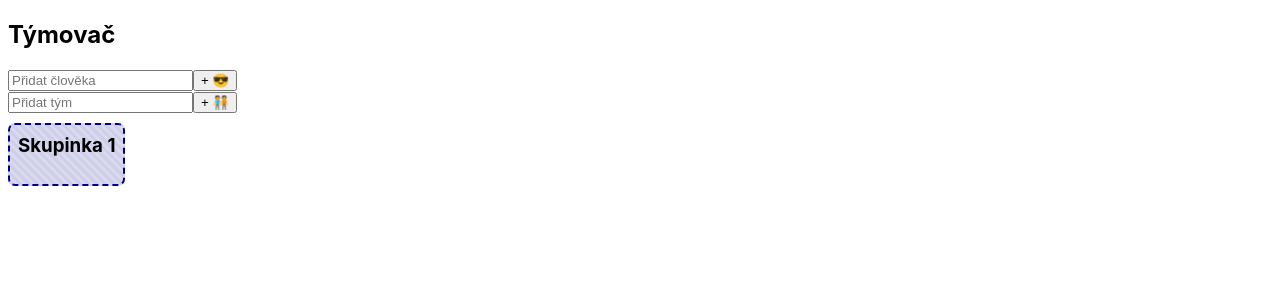
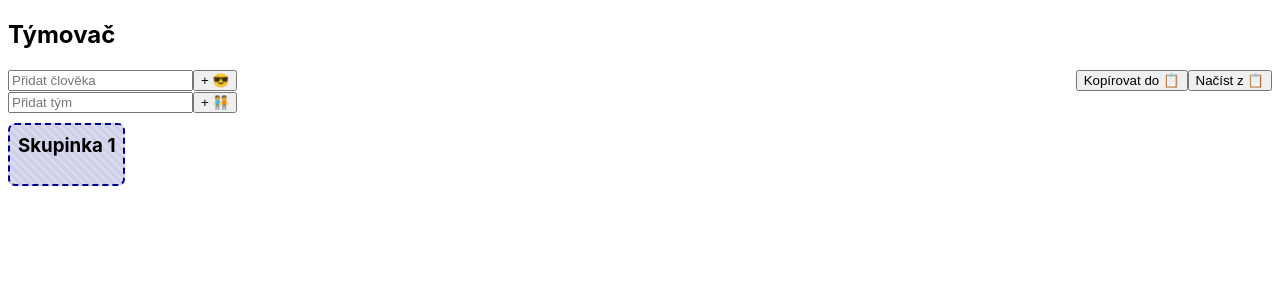
Before and after one commit to OSDVF/tymovac, a Nuxt app: page / in a window 1280 px wide. Shown: the top 300 px of the page. Built offline with nearby package versions, Linux system fonts and the light colour scheme.

Commit message:
Import, export

```diff
--- a/app.vue
+++ b/app.vue
@@ -1,6 +1,10 @@
 <template>
   <div>
     <h2>Týmovač</h2>
+    <div style="float:right">
+      <button @click="copyToClip">Kopírovat do 📋</button>
+      <button @click="getFromClip">Načíst z 📋</button>
+    </div>
     <form @submit.prevent="newPerson">
       <input
         type="text"
@@ -27,6 +31,7 @@
         type="submit"
         value="+ 🧑‍🤝‍🧑"
       />
+      &ensp;
     </form>
     <div class="teams">
       <div
@@ -135,7 +140,8 @@ export default {
       if (localStorage.teams) {
         var parsed;
         try {
-          parsed = JSON.parse(localStorage.teams)
+          parsed = JSON.parse(localStorage.teams);
+          this.error = '';
         }
         catch (e) {
           this.error = e;
@@ -238,6 +244,52 @@ export default {
           this.save();
         }
       }
+    },
+    async getFromClip() {
+      const text = await navigator.clipboard.readText();
+      try {
+        this.teams = JSON.parse(text);
+        this.error = '';
+      }
+      catch (e) {
+        this.error = e;
+      }
+    },
+    copyToClip() {
+      var text = JSON.stringify(this.teams);
+
+      function fallbackCopyTextToClipboard(text) {
+        var textArea = document.createElement("textarea");
+        textArea.value = text;
+
+        // Avoid scrolling to bottom
+        textArea.style.top = "0";
+        textArea.style.left = "0";
+        textArea.style.position = "fixed";
+
+        document.body.appendChild(textArea);
+        textArea.focus();
+        textArea.select();
+
+        try {
+          var successful = document.execCommand('copy');
+          var msg = successful ? 'successful' : 'unsuccessful';
+          console.log('Fallback: Copying text command was ' + msg);
+        } catch (err) {
+          this.error = 'Ajaj, nepodařilo se zkopírovat';
+        }
+
+        document.body.removeChild(textArea);
+      }
+      if (!navigator.clipboard) {
+        fallbackCopyTextToClipboard(text);
+        return;
+      }
+      navigator.clipboard.writeText(text).then(function () {
+        console.log('Async: Copying to clipboard was successful!');
+      }, function (err) {
+        this.error = 'Ajaj, nepodařilo se zkopírovat, jak mělo';
+      });
     }
   }
 }
```
